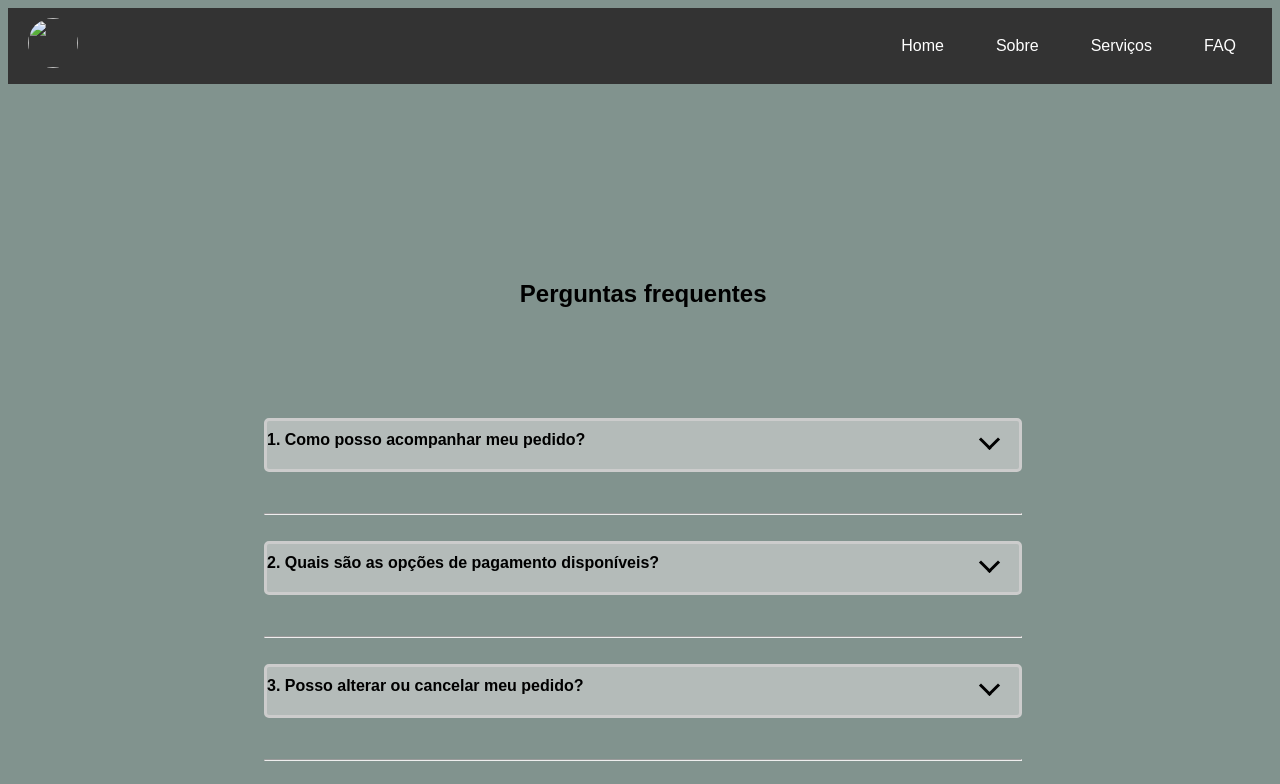
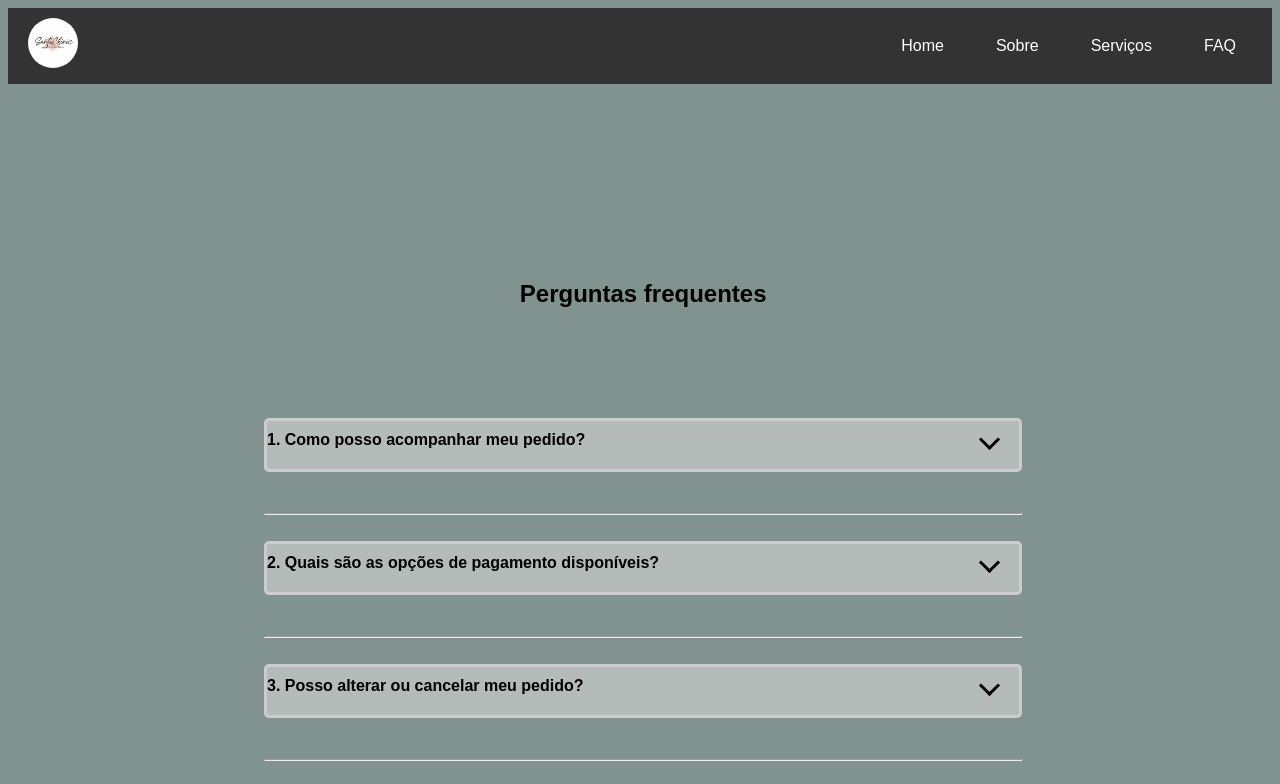
Before and after one commit to GabrielTolin/FAQs, a plain HTML site: page index.html in a window 1280 px wide. Shown: the top 784 px of the page. Drawn offline with nearby package versions, Linux system fonts and the light colour scheme.

Commit message:
Update index.html

```diff
--- a/index.html
+++ b/index.html
@@ -17,7 +17,7 @@
 
             <nav class="navbar">
                 <div class="logo">
-                    <img src="/static/Santiclinic.jpg">
+                    <img src="Santiclinic.jpg">
                 </div>
                 <input type="checkbox" id="menu-toggle" class="menu-toggle">
                 <label for="menu-toggle" class="hamburger-icon">
```
